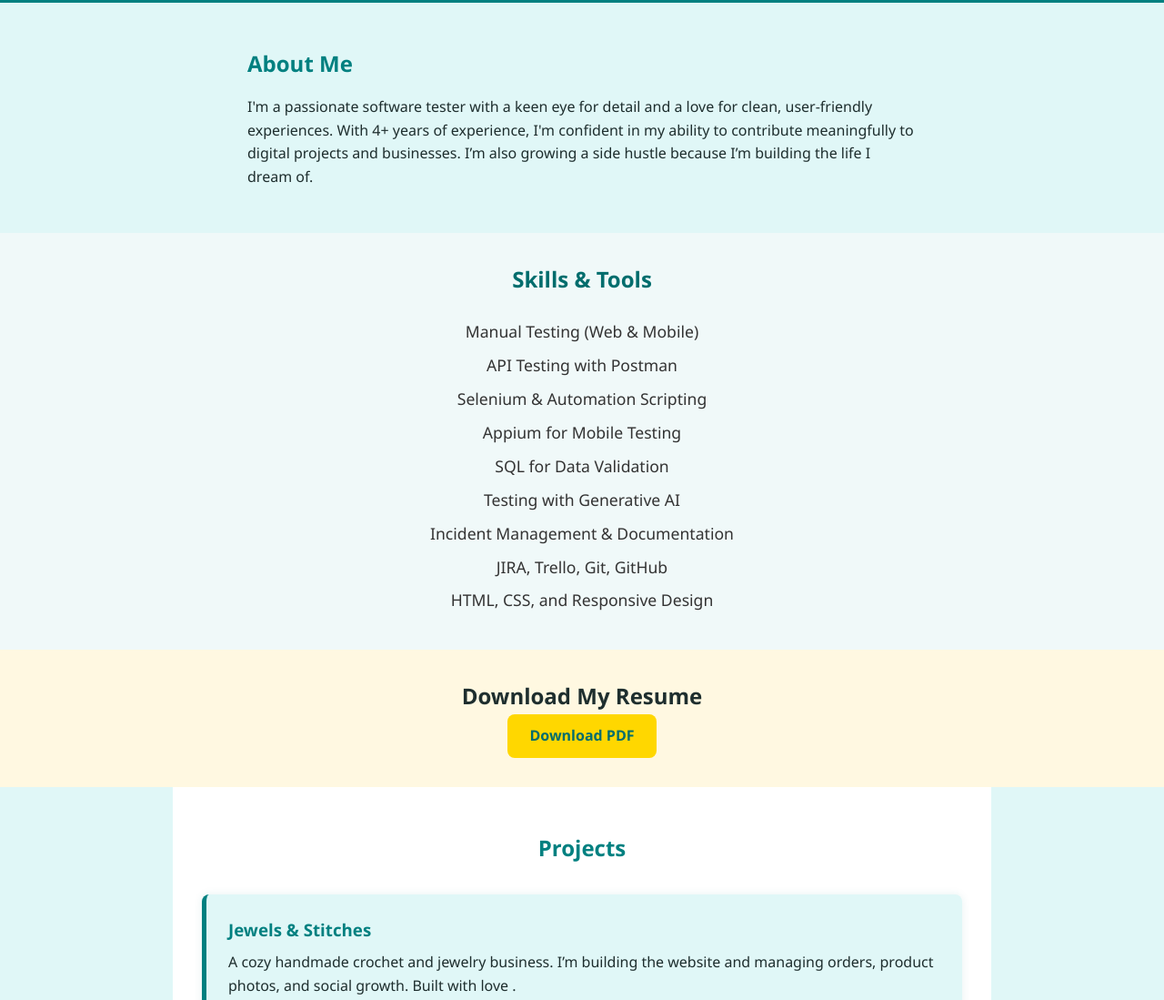
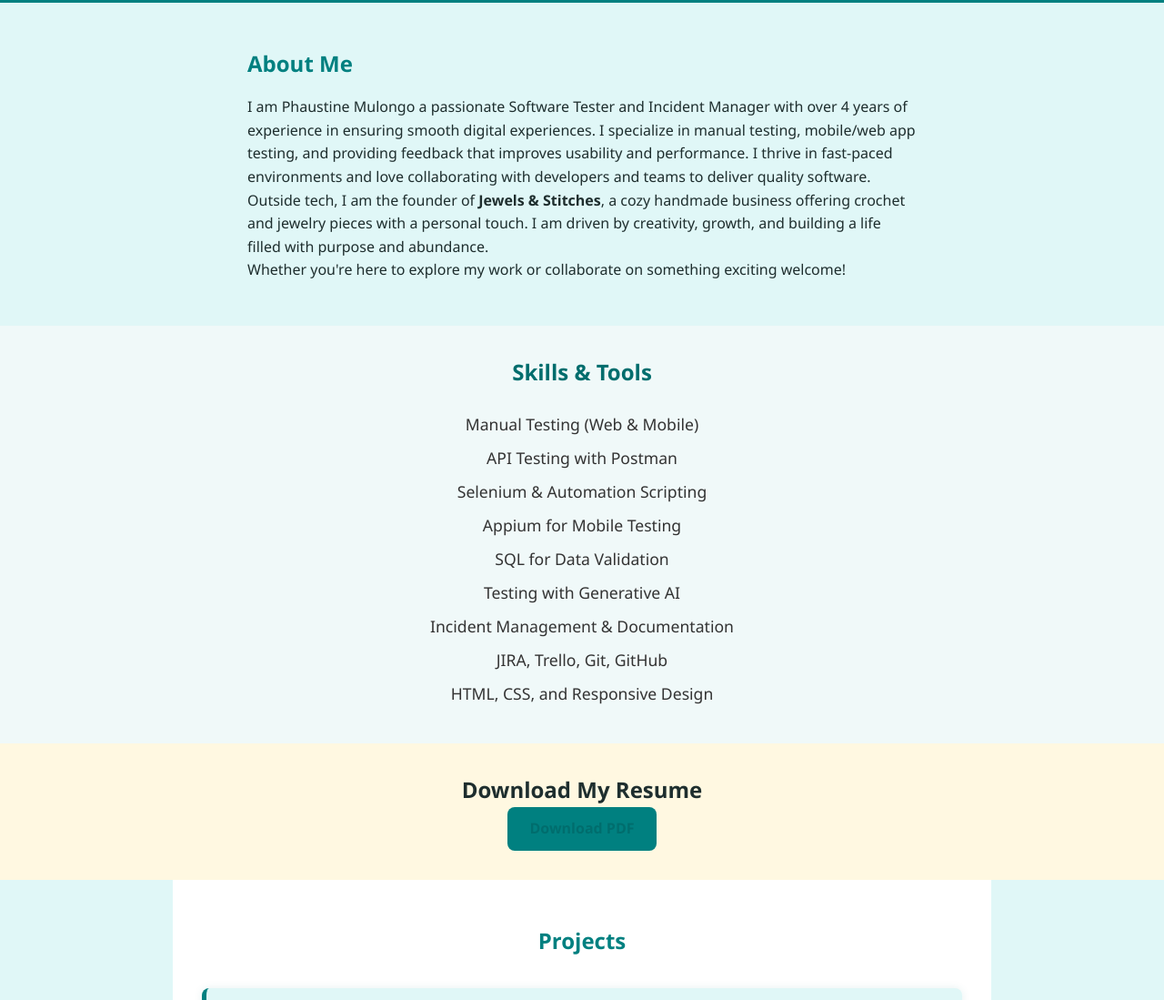
Before and after one commit to PhausyNaliaka/Phaustine-Portfolio, a plain HTML site: page index.html in a window 1280 px wide. Shown: the part 146-1245 px from the top of the page at 91% size. Drawn offline with Linux system fonts and the light colour scheme.

Commit message:
updated about me

```diff
--- a/index.html
+++ b/index.html
@@ -18,10 +18,20 @@
     <div class="text-block">
       <h2>About Me</h2>
       <p>
-        I'm a passionate software tester with a keen eye for detail and a love for clean,
-        user-friendly experiences. With 4+ years of experience, I'm confident in my ability to
-        contribute meaningfully to digital projects and businesses. I’m also growing a side
-        hustle because I’m building the life I dream of.
+        I am Phaustine Mulongo a passionate Software Tester and Incident Manager
+        with over 4 years of experience in ensuring smooth digital experiences.
+        I specialize in manual testing, mobile/web app testing, and providing feedback that improves usability and
+        performance.
+        I thrive in fast-paced environments and love collaborating with developers and teams to deliver quality
+        software.
+      </p>
+      <p>
+        Outside tech, I am the founder of <strong>Jewels & Stitches</strong>,
+        a cozy handmade business offering crochet and jewelry pieces with a personal touch.
+        I am driven by creativity, growth, and building a life filled with purpose and abundance.
+      </p>
+      <p>
+        Whether you're here to explore my work or collaborate on something exciting welcome!
       </p>
     </div>
   </section>
@@ -39,17 +49,18 @@
       <li> HTML, CSS, and Responsive Design</li>
     </ul>
   </section>
-      <section class="resume-download">
-         <h2>Download My Resume</h2>
-        <a href="Phaustine Mulongo resume.docx" download class="btn">Download PDF</a>
-      </section>
+  <section class="resume-download">
+    <h2>Download My Resume</h2>
+    <a href="Phaustine Mulongo resume.docx" download class="btn">Download PDF</a>
+  </section>
 
   <section class="projects">
     <h2>Projects</h2>
 
     <div class="project-card">
       <h3>Jewels & Stitches</h3>
-      <p>A cozy handmade crochet and jewelry business. I’m building the website and managing orders, product photos, and
+      <p>A cozy handmade crochet and jewelry business. I am building the website and managing orders, product photos,
+        and
         social growth. Built with love .</p>
       <a href="#" class="btn">View Project</a>
     </div>
--- a/style.css
+++ b/style.css
@@ -78,7 +78,7 @@ body {
 }
 
 .resume-download .btn {
-  background-color: #ffd700;
+  background-color: teal;
   color: #006d6d;
   padding: 0.7em 1.5em;
   border-radius: 8px;
```
